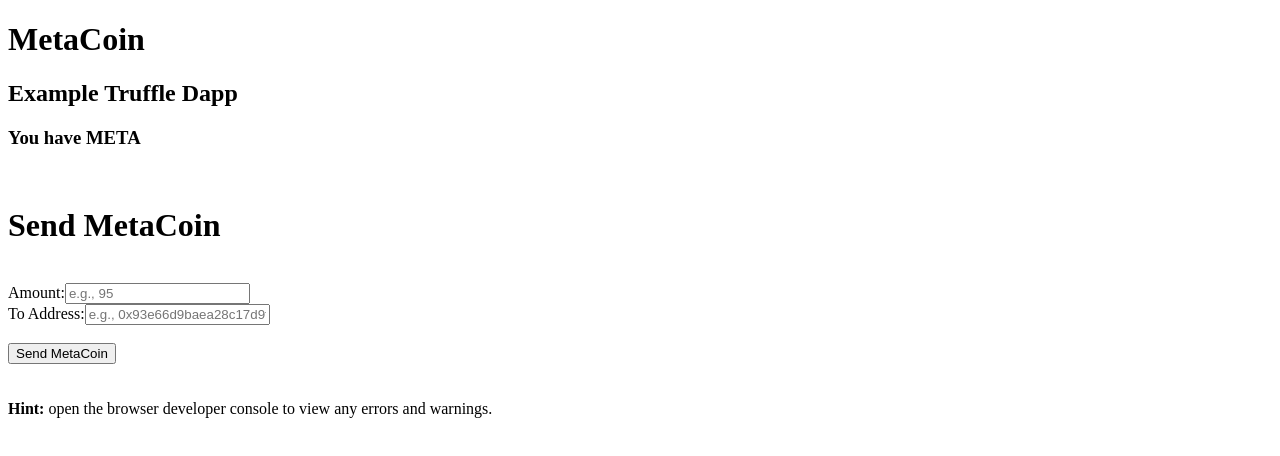
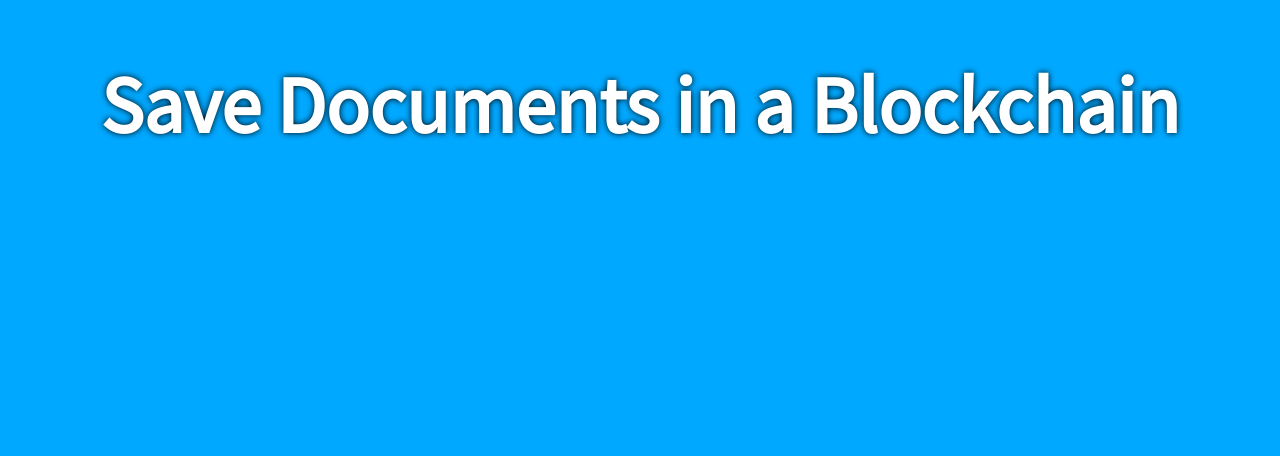
Before and after one commit to DanielWeidinger/Dox, a website: page app/index.html in a window 1280 px wide. Drawn offline with Linux system fonts and the light colour scheme; files whose address does not match are found by name.

Commit message:
index, style

```diff
--- a/app/index.html
+++ b/app/index.html
@@ -1,23 +1,14 @@
 <!DOCTYPE html>
+
 <html>
-<head>
-  <title>MetaCoin - Truffle Webpack Demo w/ Frontend</title>
-  <link href='https://fonts.googleapis.com/css?family=Open+Sans:400,700' rel='stylesheet' type='text/css'>
-  <script src="./app.js"></script>
-</head>
-<body>
-  <h1>MetaCoin</h1>
-  <h2>Example Truffle Dapp</h2>
-  <h3>You have <span class="black"><span id="balance"></span> META</span></h3>
+    <head>
+        <title>SAVESPACE</title>
+        <link rel="stylesheet" href="./stylesheets/style.css">
+        <link rel="stylesheet"
+        href="https://fonts.googleapis.com/css?family=Source Sans Pro">
+    </head>
+        <body>
+            <h1>Save Documents in a Blockchain</h1>
 
-  <br>
-  <h1>Send MetaCoin</h1>
-  <br><label for="amount">Amount:</label><input type="text" id="amount" placeholder="e.g., 95"></input>
-  <br><label for="receiver">To Address:</label><input type="text" id="receiver" placeholder="e.g., 0x93e66d9baea28c17d9fc393b53e3fbdd76899dae"></input>
-  <br><br><button id="send" onclick="App.sendCoin()">Send MetaCoin</button>
-  <br><br>
-  <span id="status"></span>
-  <br>
-  <span class="hint"><strong>Hint:</strong> open the browser developer console to view any errors and warnings.</span>
-</body>
+        </body>
 </html>
--- /dev/null
+++ b/app/stylesheets/style.css
@@ -0,0 +1,12 @@
+body{
+    font-family: 'Source Sans Pro';
+    overflow: hidden;
+    background-color: rgb(0, 168, 255)
+}
+
+h1{
+    text-align: center;
+    font-size: 80px;
+    color: rgb(255, 255, 255);
+    text-shadow: 0 0 6px #000000;
+}
```
Also changed, not shown: app/template.html (added, +23 -0 lines).
